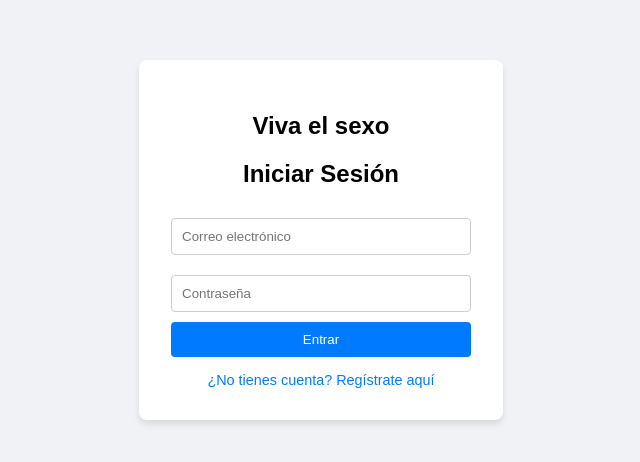
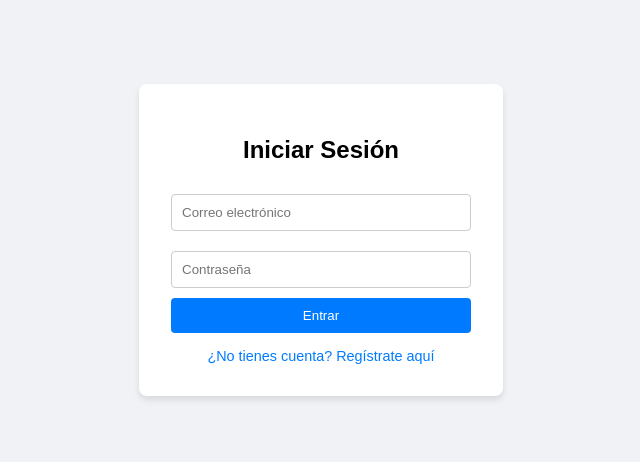
Before and after one commit to fseewaef/sistema-login-fastapi, a website built with Vite: page frontend/index.html in a window 1280 px wide. Shown: the part 168-630 px from the top of the page, without its empty margins (319-959 px from the left). Built offline with nearby package versions, Linux system fonts and the light colour scheme.

Commit message:
Mensaje de Karim

```diff
--- a/frontend/index.html
+++ b/frontend/index.html
@@ -16,7 +16,6 @@
 </head>
 <body>
   <div class="login-container">
-    <h2>Viva el sexo</h2>
     <h2>Iniciar Sesión</h2>
     <form id="login-form">
       <input type="email" id="email" placeholder="Correo electrónico" required />
```
